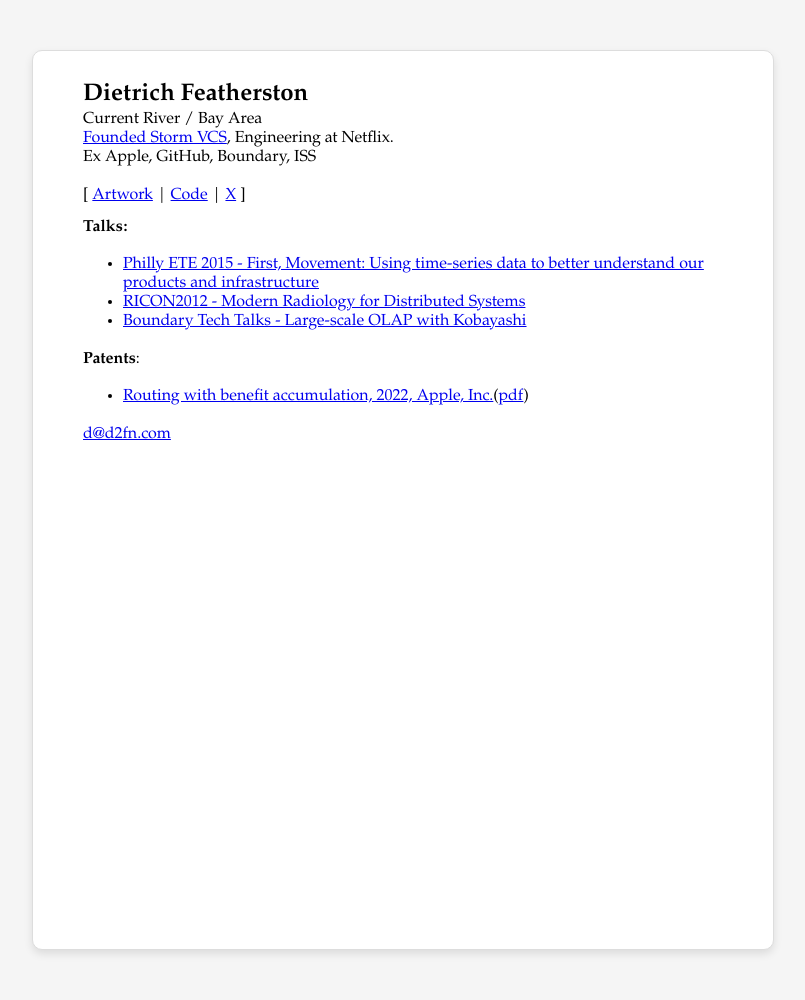
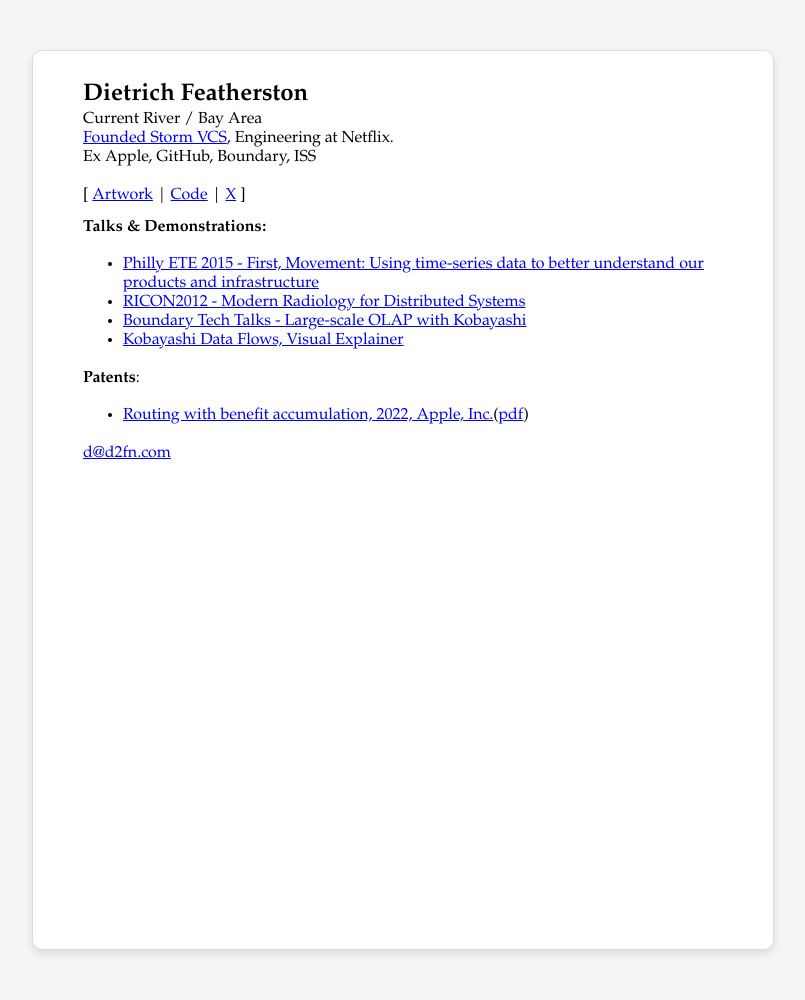
Before and after one commit to d2fn/d2fn.com, a Jekyll site: the page index.html, which Jekyll copies as it is, in a window 1280 px wide. Shown: the whole page, without its empty margins (237-1042 px from the left). Built offline with Jekyll 4.4.1, drawn with Linux system fonts in a browser that asks for light colours.

Commit message:
add kobayashi visual explainer

```diff
--- a/index.html
+++ b/index.html
@@ -54,11 +54,12 @@
         [ <a href="https://vimeo.com/d2fn">Artwork</a> | <a href="https://github.com/d2fn">Code</a> | <a href="https://x.com/d2fn">X</a> ]<br>
 
         <p>
-            <strong>Talks:</strong>
+            <strong>Talks & Demonstrations:</strong>
             <ul class="posts">
                 <li><a href="pdf/phillyete2015slides.pdf">Philly ETE 2015 - First, Movement: Using time-series data to better understand our products and infrastructure</a></li>
                 <li><a href="http://vimeo.com/52398797">RICON2012 - Modern Radiology for Distributed Systems</a></li>
                 <li><a href="http://vimeo.com/42902962">Boundary Tech Talks - Large-scale OLAP with Kobayashi</a></li>
+                <li><a href="/public/kobayashi/index.html">Kobayashi Data Flows, Visual Explainer</a></li>
             </ul>
         </p>
 
```
